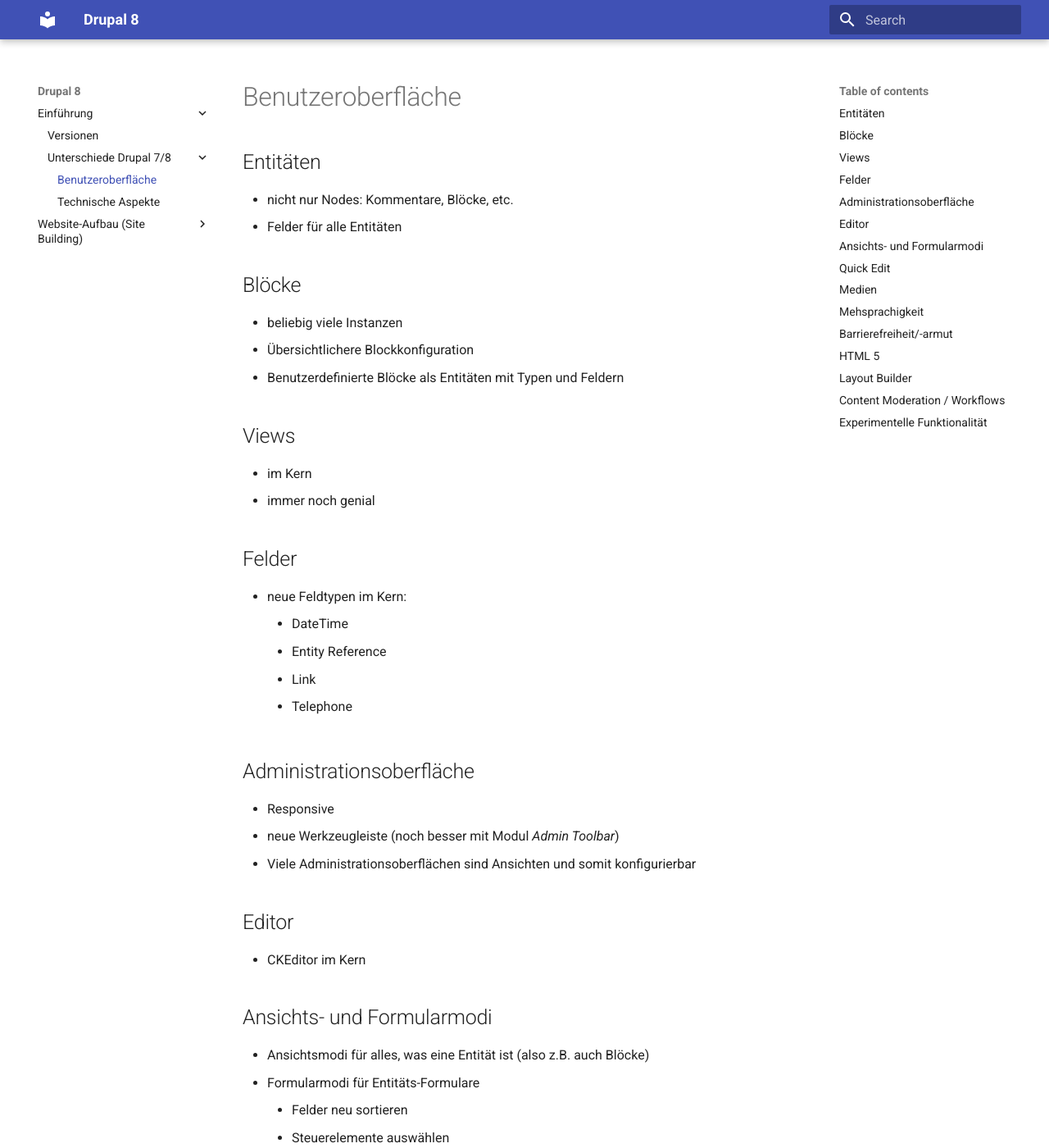
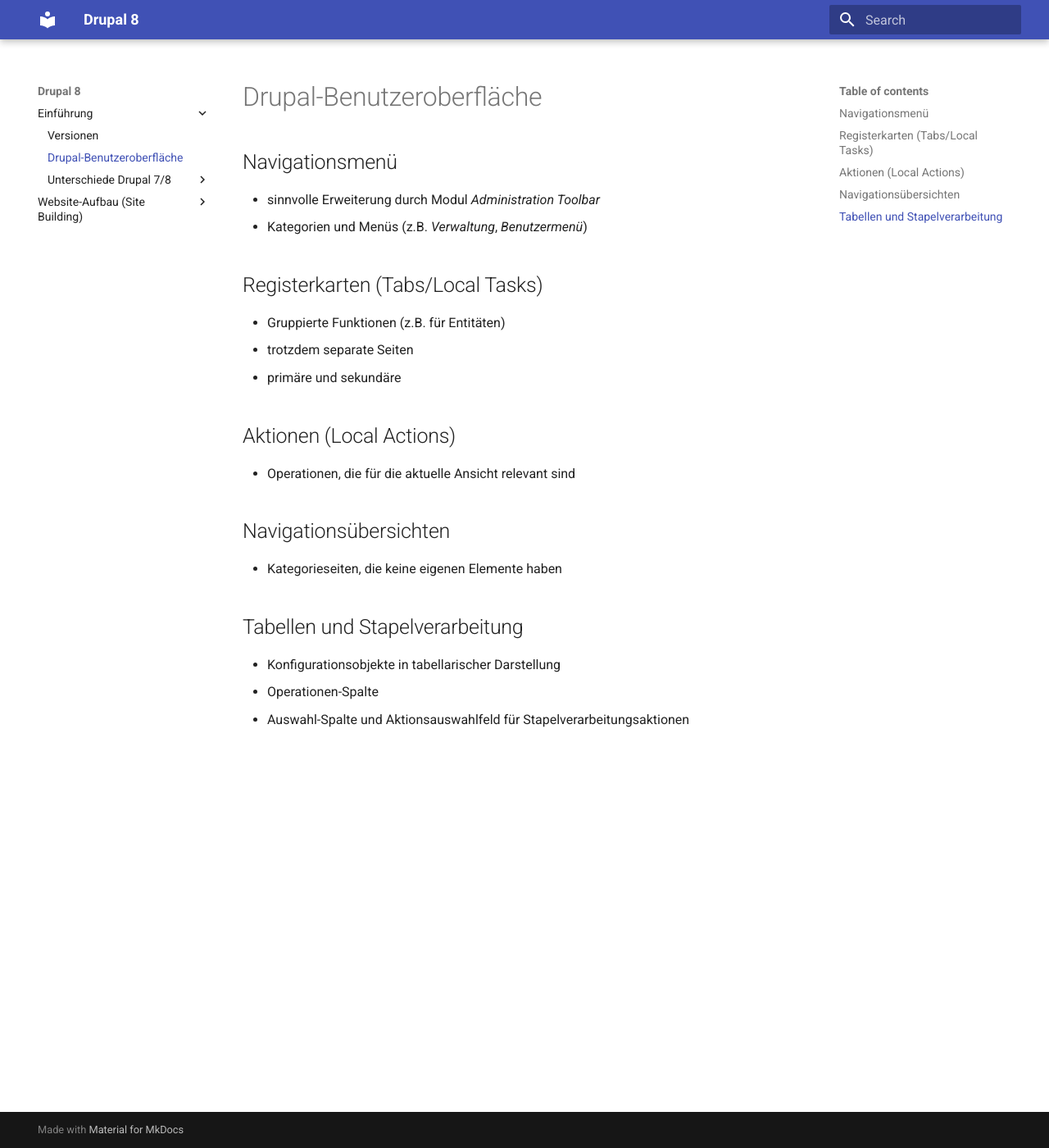
Before and after one commit to jensschuppe/docs-drupal8, an MkDocs documentation site: the page built from docs/introduction/ui.md, in a window 1280 px wide and 1400 px high. Shown: the whole window at 82% size. Built offline with MkDocs 1.6.1 and Material for MkDocs 9.7.7, drawn with Linux system fonts in a browser that asks for light colours; some of the changed text lies outside the part shown.

Commit message:
More aspects

```diff
--- a/docs/introduction/ui.md
+++ b/docs/introduction/ui.md
@@ -1,104 +1,24 @@
-# Benutzeroberfläche
+## Navigationsmenü
 
-## Entitäten
+- sinnvolle Erweiterung durch Modul _Administration Toolbar_
+- Kategorien und Menüs (z.B. _Verwaltung_, _Benutzermenü_)
 
-* nicht nur Nodes: Kommentare, Blöcke, etc.
-* Felder für alle Entitäten
+## Registerkarten (Tabs/Local Tasks)
 
+- Gruppierte Funktionen (z.B. für Entitäten)
+- trotzdem separate Seiten
+- primäre und sekundäre
 
-## Blöcke
+## Aktionen (Local Actions)
 
-* beliebig viele Instanzen
-* Übersichtlichere Blockkonfiguration
-* Benutzerdefinierte Blöcke als Entitäten mit Typen und Feldern
+- Operationen, die für die aktuelle Ansicht relevant sind
 
+## Navigationsübersichten
 
-## Views
+- Kategorieseiten, die keine eigenen Elemente haben
 
-* im Kern
-* immer noch genial
+## Tabellen und Stapelverarbeitung
 
-
-## Felder
-
-* neue Feldtypen im Kern:
-    * DateTime
-    * Entity Reference
-    * Link
-    * Telephone
-
-
-## Administrationsoberfläche
-
-* Responsive
-* neue Werkzeugleiste (noch besser mit Modul *Admin Toolbar*)
-* Viele Administrationsoberflächen sind Ansichten und somit konfigurierbar
-
-
-## Editor
-
-* CKEditor im Kern
-
-
-## Ansichts- und Formularmodi
-
-* Ansichtsmodi für alles, was eine Entität ist (also z.B. auch Blöcke)
-* Formularmodi für Entitäts-Formulare
-    * Felder neu sortieren
-    * Steuerelemente auswählen
-    * Felder verstecken
-* weniger Notwendigkeit für `hook_form_alter()`-Implementierungen
-
-
-## Quick Edit
-
-* Drupal 7: Kontext-Links zum Bearbeiten-Formular
-* Drupal 8: direkte Bearbeitung ohne neue Seite zu laden
-
-
-## Medien
-
-* Medienverwaltung im Kern
-* Wiederverwendbarkeit von Mediendaten (Bilder, Videos, etc.)
-* Responsive Images im Kern (mehrere Bildstile pro Bild)
-
-
-## Mehsprachigkeit
-
-* alles übersetzbar: Nodes, Blöcke, Menüs, Benutzerprofile, Taxonomie,
-    Ansichten, Bildstile, Textformate, Kommentare, Feeds
-* Content Translation, Configuration Translation, Interface Translation
-
-
-## Barrierefreiheit/-armut
-
-* im Kern: WAI-ARIA
-
-
-## HTML 5
-
-* bessere Formulare im Kern
-* weniger JavaScript
-* IE 6, 7, 8 nicht mehr unterstützt (das ist gut!)
-
-
-## Layout Builder
-
-* Kern-Modul
-* konfigurierbare Layouts statt "Anzeige verwalten" der Field API
-* Überschreibbar nach Kontext (z.B. für separate Inhaltsseite)
-
-
-## Content Moderation / Workflows
-
-* Kern-Module
-* Zustände und -deren Übergänge für Inhalts-Entitäten
-* z.B. Veröffentlichungsstatus
-* beliebige Zustände durch andere Module
-
-
-## Experimentelle Funktionalität
-
-* experimentelle Module
-* werden in späteren Minor-Versionen stabil
-* z.B. Big Pipe (stabil), Field Layout (experimentell)
+- Konfigurationsobjekte in tabellarischer Darstellung
+- Operationen-Spalte
+- Auswahl-Spalte und Aktionsauswahlfeld für Stapelverarbeitungsaktionen
--- a/mkdocs.yml
+++ b/mkdocs.yml
@@ -2,9 +2,10 @@
 nav:
   - Einführung:
     - Versionen: introduction/index.md
+    - Drupal-Benutzeroberfläche: introduction/ui.md
     - Unterschiede Drupal 7/8:
-      - Benutzeroberfläche: introduction/ui.md
-      - Technische Aspekte: introduction/technical.md
+      - Benutzeroberfläche: introduction/d7-d8-diff/ui.md
+      - Technische Aspekte: introduction/d7-d8-diff/technical.md
   - Website-Aufbau (Site Building):
     - Benutzer (Users): site-building/users.md
     - Konfiguration: site-building/configuration.md
```
Also changed, not shown: docs/introduction/d7-d8-diff/ui.md (added, +104 -0 lines), docs/site-building/users.md (+4 -0 lines), docs/introduction/d7-d8-diff/technical.md (renamed from docs/introduction/technical.md).
